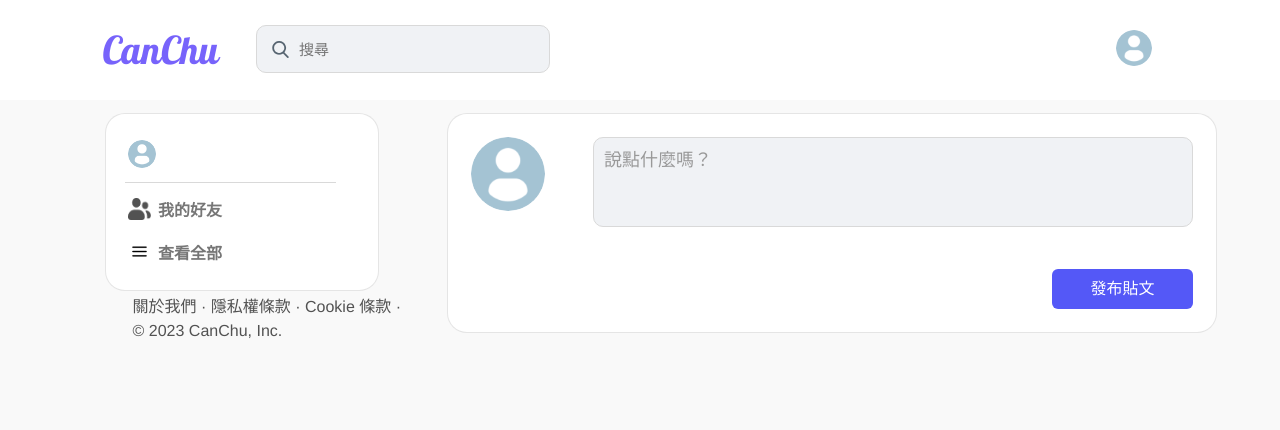
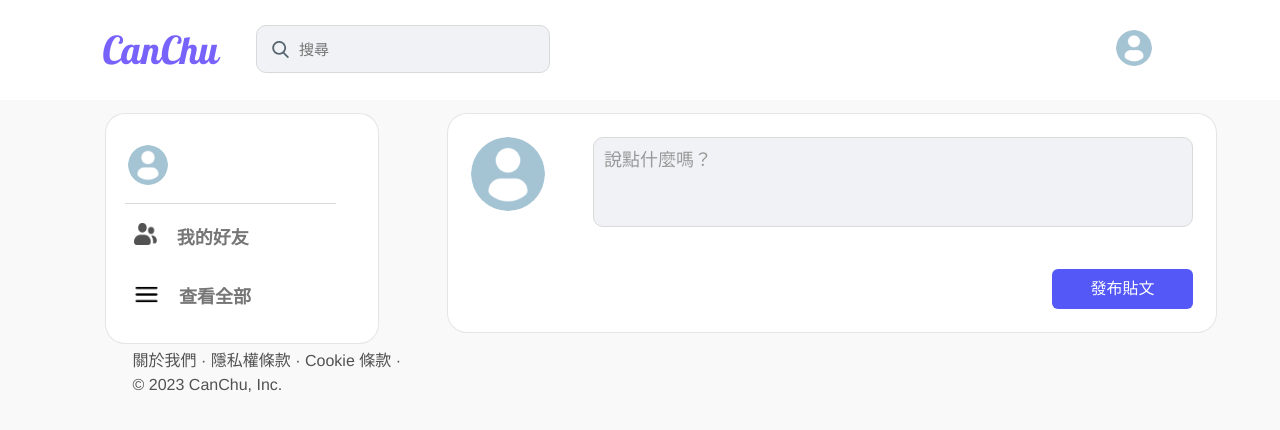
Before and after one commit to tsaichiehhuang/CanChu, a Next.js app in the folder workspace/kelly/CanChu/: page /Home in a window 1280 px wide. Shown: the top 430 px of the page. Built offline with nearby package versions, Linux system fonts and the light colour scheme; a web font is replaced by a local one.

Commit message:
好友列表

```diff
--- a/workspace/kelly/CanChu/components/Profile/index.jsx
+++ b/workspace/kelly/CanChu/components/Profile/index.jsx
@@ -109,7 +109,7 @@ export default function Profile() {
           Authorization: `Bearer ${accessToken}`
         },
         body: JSON.stringify({
-          name: userState.name, // 這裡的 userState.name 是用戶名稱，也可以修改成從表單獲取的新值
+          name: userState.name,
           introduction: editedIntroduction,
           tags: editedTags
         })
@@ -235,9 +235,7 @@ export default function Profile() {
         <>
           <button
             className={styles.profileButton}
-            onClick={
-              isSelf ? handleEditProfile : handleButtonClick // 如果是自己，則執行 handleEditProfile 函數；否則執行 handleButtonClick 函數
-            }
+            onClick={isSelf ? handleEditProfile : handleButtonClick}
           >
             {getButtonLabel()}
           </button>
--- a/workspace/kelly/CanChu/hook/useFriends.js
+++ b/workspace/kelly/CanChu/hook/useFriends.js
@@ -25,7 +25,7 @@ const useFriends = () => {
 
         if (response.ok) {
           const data = await response.json()
-          setFriends(data?.data?.users || {})
+          setFriends(data?.data?.users || [])
         } else {
           console.error('獲取用戶信息時出錯')
         }
@@ -37,7 +37,7 @@ const useFriends = () => {
     Friend()
   }, [])
 
-  return { friends }
+  return Array.isArray(friends) ? friends : []
 }
 
 export default useFriends
--- a/workspace/kelly/CanChu/pages/Home/Home.module.scss
+++ b/workspace/kelly/CanChu/pages/Home/Home.module.scss
@@ -44,18 +44,21 @@
   flex-direction: row;
   align-items: center;
   justify-content: flex-start;
-  margin: 3% 0px;
-  gap: 3%;
+  margin: 5% 0px;
+  gap: 5%;
 }
 .friendListMyFriend {
   width: 100%;
   margin: 1%;
 }
-.friendListIcon {
-  width: 42px;
-  height: 42px;
-  background-color: #d9d9d9;
+.friendRequestImg {
   border-radius: 50%;
+  width: 40px;
+  height: 40px;
+}
+.friendRequestText {
+  font-size: 18px;
+  font-weight: 700;
 }
 .friendRequest {
   margin: 5% 0px;
@@ -63,11 +66,6 @@
   display: flex;
   justify-content: flex-start;
   align-items: center;
-  .friendRequestImg {
-    border-radius: 50%;
-    width: 28px;
-    // height: 28px;
-  }
 
   .friendRequestButton {
     cursor: pointer;
--- a/workspace/kelly/CanChu/pages/Home/index.jsx
+++ b/workspace/kelly/CanChu/pages/Home/index.jsx
@@ -10,6 +10,7 @@ import useFetchUserProfile from '@/hook/userFetchUserProfile'
 import useFriendsPending from '@/hook/useFriendsPending'
 import Cookies from 'js-cookie'
 import IsPictureUrlOk from '@/components/IsPictureUrlOk'
+import Link from 'next/link'
 
 export default function Home() {
   const postData = useFetchPostsData()
@@ -62,27 +63,13 @@ export default function Home() {
     </div>
   )
   const friendList = () => {
-    const renderFriendSection = (icon, text) => (
+    const renderFriendSection = (img, text) => (
       <div className={styles.friendListSection}>
-        {icon ? (
-          <img
-            style={{ marginLeft: '1%', width: '28px', borderRadius: '50%' }}
-            src={icon}
-          />
-        ) : (
-          <div className={styles.friendListIcon}></div>
-        )}
-        <div>{text}</div>
-      </div>
-    )
-    const renderIconSection = (icon, text) => (
-      <div className={styles.friendListSection}>
-        {icon ? (
-          <img style={{ marginLeft: '1%', width: '10%' }} src={icon} />
-        ) : (
-          <div className={styles.friendListIcon}></div>
-        )}
-        <div style={{ color: '#767676', fontWeight: '700' }}>{text}</div>
+        <img
+          style={{ marginLeft: '1%', width: '40px', borderRadius: '50%' }}
+          src={img}
+        />
+        <div className={styles.friendRequestText}>{text}</div>
       </div>
     )
     return (
@@ -100,17 +87,48 @@ export default function Home() {
             margin: '3% 0'
           }}
         ></div>
-        {renderIconSection('/friends.png', '我的好友')}
+
+        <div className={styles.friendListSection}>
+          <div style={{ margin: '0% 3.5%', width: '10%' }}>
+            <img style={{ width: '100%' }} src='/friends.png' />
+          </div>
+          <div
+            style={{ color: '#767676' }}
+            className={styles.friendRequestText}
+          >
+            我的好友
+          </div>
+        </div>
         <div className={styles.friendListMyFriend}>
-          {/* {friends.map((friend, index) => (
-            <div className={styles.friendListSection} key={index}>
-              <div className={styles.friendListIcon}></div>
-              <div>{friend}</div>
+          {friends.map((friend, index) => (
+            <div key={index}>
+              <Link
+                href='/users/[user.id]'
+                as={`/users/${friend.id}`}
+                className={styles.friendListSection}
+                prefetch
+              >
+                <IsPictureUrlOk
+                  className={styles.friendRequestImg}
+                  userState={friend}
+                />
+                <div className={styles.friendRequestText}>{friend.name}</div>
+              </Link>
             </div>
-          ))} */}
+          ))}
           {friendsPending.map((friend) => renderFriendRequest(friend))}
         </div>
-        {renderIconSection('/options.png', '查看全部')}
+
+        <div className={styles.friendListSection}>
+          <img style={{ margin: '0% 1.5%', width: '15%' }} src='/options.png' />
+
+          <div
+            style={{ color: '#767676' }}
+            className={styles.friendRequestText}
+          >
+            查看全部
+          </div>
+        </div>
       </div>
     )
   }
```
